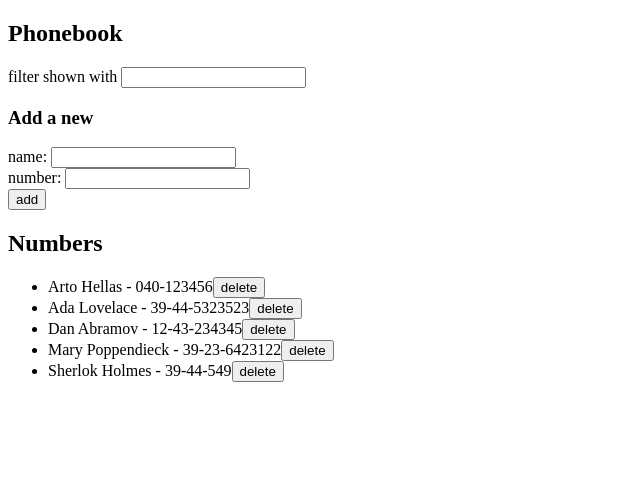
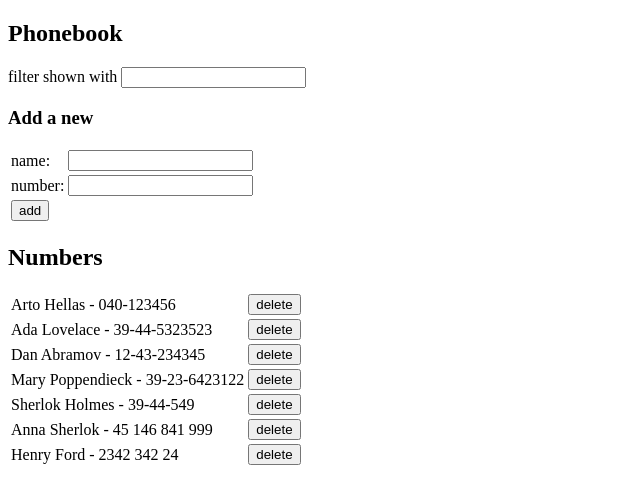
Before and after one commit to olegobiukh/fullstackopen, a React (Vite) app in the folder part2/phonebook/: page / in a window 1280 px wide. Shown: the top 504 px of the page, without its empty margins (0-640 px from the left). Built offline with nearby package versions, Linux system fonts and the light colour scheme; data requests are answered from the project's data file.

Commit message:
2.16-2.17: Notification Error and Success

```diff
--- a/part2/phonebook/db.json
+++ b/part2/phonebook/db.json
@@ -24,6 +24,16 @@
       "name": "Sherlok Holmes",
       "number": "39-44-549",
       "id": "X1mw9-o1-KM"
+    },
+    {
+      "name": "Anna Sherlok",
+      "number": "45 146 841 999",
+      "id": "eO6OrJZn46c"
+    },
+    {
+      "name": "Henry Ford",
+      "number": "2342 342  24",
+      "id": "5OzKdF8MegY"
     }
   ],
   "$schema": "./node_modules/json-server/schema.json"
--- /dev/null
+++ b/part2/phonebook/src/App.css
@@ -0,0 +1,17 @@
+.notification {
+  background: lightgrey;
+  font-size: 20px;
+  border-radius: 5px;
+  padding: 10px;
+  margin-bottom: 10px;
+}
+
+.notification--success {
+  color: rgb(16, 107, 58);
+  border: 2px solid rgb(19, 201, 104);
+}
+
+.notification--error {
+  color: rgb(185, 24, 24);
+  border: 2px solid rgb(234, 5, 5);
+}
--- a/part2/phonebook/src/App.jsx
+++ b/part2/phonebook/src/App.jsx
@@ -4,12 +4,15 @@ import Persons from "./components/Persons";
 import PersonForm from "./components/PersonForm";
 import { useEffect } from "react";
 import personsService from "./services/persons";
+import Notification from "./components/Notification";
+import "./App.css";
 
 const App = () => {
   const [persons, setPersons] = useState([]);
   const [newName, setNewName] = useState("");
   const [newNumber, setNewNumber] = useState("");
   const [filter, setFilter] = useState("");
+  const [notification, setNotification] = useState(null);
 
   useEffect(() => {
     personsService.getAll().then((data) => {
@@ -29,6 +32,12 @@ const App = () => {
     setFilter(event.target.value);
   };
 
+  const clearNotification = () => {
+    setTimeout(() => {
+      setNotification(null);
+    }, 2000);
+  };
+
   const addPerson = (event) => {
     event.preventDefault();
 
@@ -41,30 +50,40 @@ const App = () => {
       ) {
         const id = existingPerson.id;
         const changedPerson = { ...existingPerson, number: newNumber };
-        personsService.update(id, changedPerson).then((data) => {
+        personsService
+          .update(id, changedPerson)
+          .then((data) => {
             setPersons(
               persons.map((person) => (person.id !== id ? person : data)),
             );
             setNewName("");
             setNewNumber("");
+            setNotification({
+              type: "success",
+              text: `Updated ${newName}'s number`,
             });
-      } else {
-        return;
+            clearNotification();
+          })
+          .catch(() => {
+            setNotification({
+              type: "error",
+              text: `Information of ${newName} has already been removed from server`,
+            });
+            setPersons(persons.filter((p) => p.id !== id));
+            clearNotification();
+          });
       }
-    } else {
-      if (persons.some((person) => person.name === newName)) {
-        alert(`${newName} is already added to phonebook`);
+
       return;
     }
 
-      personsService
-        .create({ name: newName, number: newNumber })
-        .then((data) => {
+    personsService.create({ name: newName, number: newNumber }).then((data) => {
       setPersons(persons.concat(data));
       setNewName("");
       setNewNumber("");
+      setNotification({ type: "success", text: `Added ${newName}` });
+      clearNotification();
     });
-    }
   };
 
   const handleDeletePerson = (id) => {
@@ -75,12 +94,18 @@ const App = () => {
     ) {
       personsService.remove(id).then(() => {
         setPersons(persons.filter((person) => person.id !== id));
+        setNotification({
+          type: "success",
+          text: `Deleted ${persons.find((person) => person.id === id)?.name}`,
+        });
+        clearNotification();
       });
     }
   };
   return (
     <div>
       <h2>Phonebook</h2>
+      {notification && <Notification message={notification} />}
       <Filter value={filter} onChange={handleFilterChange} />
       <h3>Add a new</h3>
       <PersonForm
--- /dev/null
+++ b/part2/phonebook/src/components/Notification.jsx
@@ -0,0 +1,9 @@
+const Notification = ({ message }) => {
+  return (
+    <div className={`notification notification--${message.type}`}>
+      {message.text}
+    </div>
+  );
+};
+
+export default Notification;
--- a/part2/phonebook/src/components/PersonForm.jsx
+++ b/part2/phonebook/src/components/PersonForm.jsx
@@ -7,15 +7,26 @@ const PersonForm = ({
 }) => {
   return (
     <form onSubmit={addPerson}>
-      <div>
-        name: <input value={newName} onChange={handleNewName} />
-      </div>
-      <div>
-        number: <input value={newNumber} onChange={handleNewNumber} />
-      </div>
-      <div>
-        <button type="submit">add</button>
-      </div>
+      <table>
+        <tr>
+          <td>name:</td>
+          <td>
+            <input value={newName} onChange={handleNewName} />
+          </td>
+        </tr>
+        <tr>
+          <td>number:</td>
+          <td>
+            <input value={newNumber} onChange={handleNewNumber} />
+          </td>
+        </tr>
+        <tr>
+          <td>
+            <button type="submit">add</button>
+          </td>
+          <td></td>
+        </tr>
+      </table>
     </form>
   );
 };
--- a/part2/phonebook/src/components/Persons.jsx
+++ b/part2/phonebook/src/components/Persons.jsx
@@ -1,6 +1,7 @@
 const Persons = ({ persons, filter, onDelete }) => {
   return (
-    <ul>
+    <table>
+      <tbody>
         {persons
           .filter((person) => {
             const name = person.name ? person.name.toLowerCase() : "";
@@ -9,12 +10,17 @@ const Persons = ({ persons, filter, onDelete }) => {
             return name.includes(filterTerm);
           })
           .map((person) => (
-          <li key={person.name}>
+            <tr key={person.name}>
+              <td>
                 {person.name} - {person.number}
+              </td>
+              <td>
                 <button onClick={() => onDelete(person.id)}>delete</button>
-          </li>
+              </td>
+            </tr>
           ))}
-    </ul>
+      </tbody>
+    </table>
   );
 };
 
```
Lines whose indentation alone changed are shown as unchanged.
